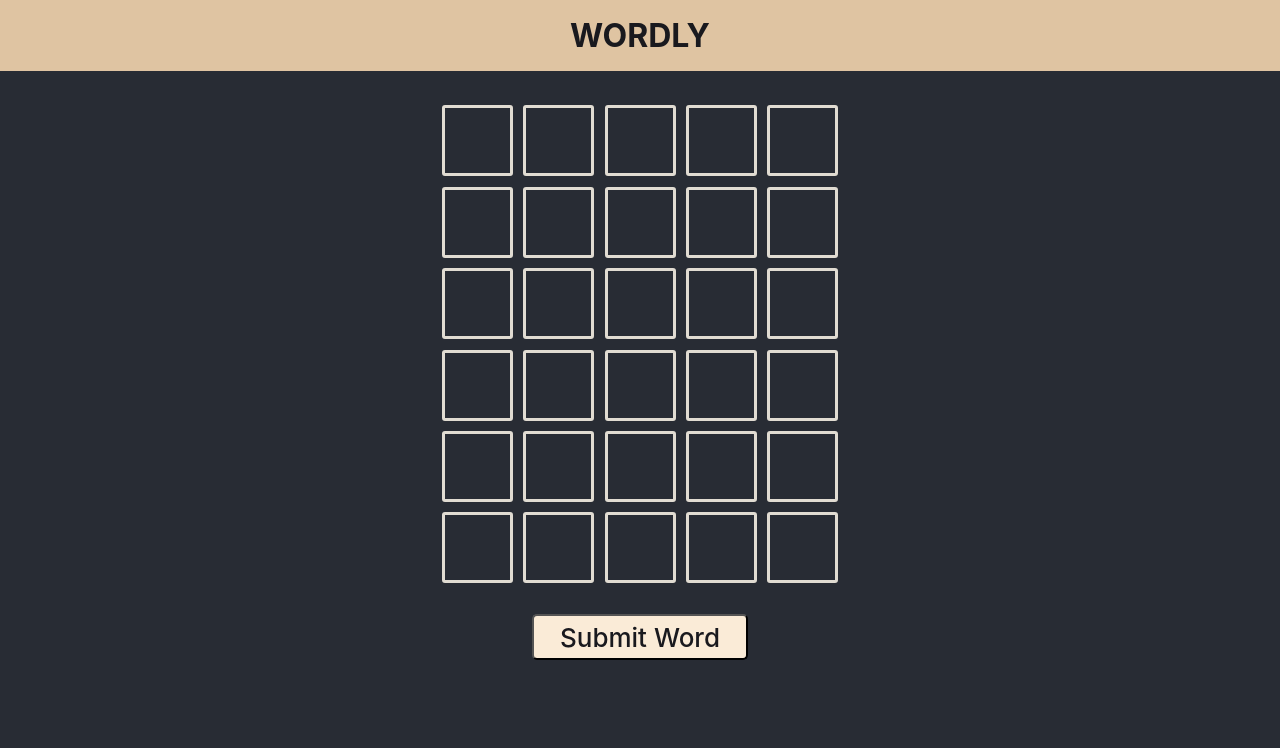
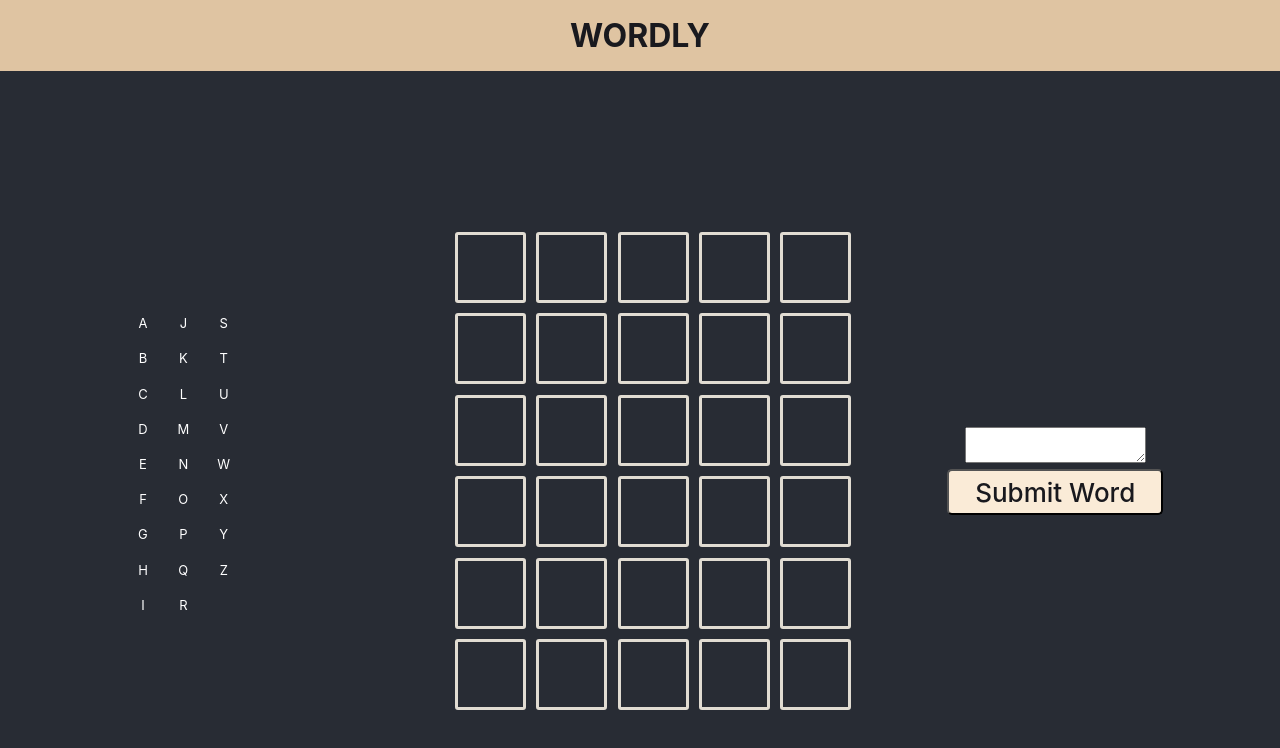
Before and after one commit to mattmluu/MVP, a React (Vite) app in the folder wordly/: page / in a window 1280 px wide. Shown: the top 748 px of the page. Built offline with nearby package versions, Linux system fonts and the light colour scheme.

Commit message:
center le div

```diff
--- a/wordly/src/App.jsx
+++ b/wordly/src/App.jsx
@@ -4,6 +4,8 @@ import { motion } from "framer-motion"
 import wordList from './FakeDB'
 import './styles/App.css'
 import Board from './Board.jsx'
+import Letters from './Letters.jsx'
+import Form from './Form.jsx'
 
 function App() {
   const [userInput, setUserInput] = useState('')
@@ -42,7 +44,7 @@ function App() {
         setUserInput(userInput.slice(0, -1))
       }
       if (keyPress === 'ENTER') {
-        handleSubmit()
+        handleEnter()
       }
     }
   }
@@ -50,11 +52,10 @@ function App() {
   useEventListener("keydown", handler)
 
   const changeColor = (coordinate, color) => {
-    //ex: document.getElementById( 'Row2Col2' ).style.backgroundColor = "green"
     document.getElementById(coordinate).style.backgroundColor = color;
   }
 
-  const handleSubmit = () => {
+  const handleEnter = () => {
     if (userInput.length === 5 && guessNumber <= 6) {
       for (let i = 0; i < userInput.length; i++) {
         if (userInput[i] === secretWord[i]) {
@@ -73,19 +74,11 @@ function App() {
   return (
     <div className="App">
       <h1 className="App-title">WORDLY</h1>
-      <header className="App-header">
+      <header className="Main-Content">
 
+        <Letters />
         <Board userInput={userInput} guessNumber={guessNumber}/>
-
-        <motion.button
-          className="Submit-button"
-          type="button"
-          onClick={handleSubmit}
-          whileHover={{ scale:1.1 }}
-          whileTap={{ scale:0.9 }}
-        >
-          Submit Word
-        </motion.button>
+        <Form />
 
       </header>
     </div>
--- /dev/null
+++ b/wordly/src/Form.jsx
@@ -0,0 +1,27 @@
+/* eslint-disable react/react-in-jsx-scope */
+import { useState } from 'react'
+import { motion } from "framer-motion"
+
+function Form() {
+
+  return (
+    <form className="Submission">
+      <div>
+        <textArea
+        />
+      </div>
+
+      <motion.button
+        className="Submit-button"
+        type="button"
+
+        whileHover={{ scale:1.1 }}
+        whileTap={{ scale:0.9 }}
+      >
+        Submit Word
+      </motion.button>
+    </form>
+  )
+}
+
+export default Form
--- /dev/null
+++ b/wordly/src/Letters.jsx
@@ -0,0 +1,30 @@
+/* eslint-disable react/react-in-jsx-scope */
+import { useState } from 'react'
+import { motion } from "framer-motion"
+
+function Letters() {
+  const chars = {
+    col1: ['A','B','C','D','E','F','G','H','I'],
+    col2: ['J','K','L','M','N','O','P','Q','R'],
+    col3: ['S','T','U','V','W','X','Y','Z']
+  }
+  //im lazy
+  return (
+    <div className="Letters">
+      <span>
+        {chars.col1.map((char, index) =>
+        <div id={`${char}`} className="Letter" key={index}>{char}</div>)}
+      </span>
+      <span>
+        {chars.col2.map((char, index) =>
+        <div id={`${char}`} className="Letter" key={index}>{char}</div>)}
+      </span>
+      <span>
+        {chars.col3.map((char, index) =>
+        <div id={`${char}`} className="Letter" key={index}>{char}</div>)}
+      </span>
+    </div>
+  )
+}
+
+export default Letters
--- a/wordly/src/styles/App.css
+++ b/wordly/src/styles/App.css
@@ -13,21 +13,21 @@
   padding: 0.5em;
 }
 
-/*
-color: rgb(193, 92, 74);
-color: rgb(114, 164, 123);
-color: rgb(25, 25, );
-*/
-
-.App-header {
+.Main-Content {
   background-color: #282c34;
   min-height: 100vh;
   display: flex;
-  flex-direction: column;
+  flex-direction: row;
   align-items: center;
-  justify-content: center;
+  justify-content: space-evenly;
   font-size: calc(10px + 2vmin);
   color: white;
+}
+
+.Submission {
+  min-width: 20%;
+  max-width: 20%;
+  margin-right: 1em;
 }
 
 .Word {
@@ -55,8 +55,22 @@ color: rgb(25, 25, );
   color: rgb(240, 235, 230);
 }
 
-.App-link {
-  color: #61dafb;
+
+.Letters {
+  display: flex;
+  flex-direction: rows;
+  justify-content: baseline;
+  min-width: 20%;
+  max-width: 20%;
+  margin-left: 2em;
+}
+
+.Letter {
+  margin: .4em;
+  font-size: small;
+  /* background-color: rgb(25, 25, 30); */
+  min-height: 30px;
+  min-width: 30px;
 }
 
 .Submit-button {
@@ -65,7 +79,6 @@ color: rgb(25, 25, );
   font-stretch: expanded;
   font-weight: 500;
   color: rgb(25, 25, 30);
-  margin-bottom: 8em;
   padding: .2em;
   padding-left: 1em;
   padding-right: 1em;
```
